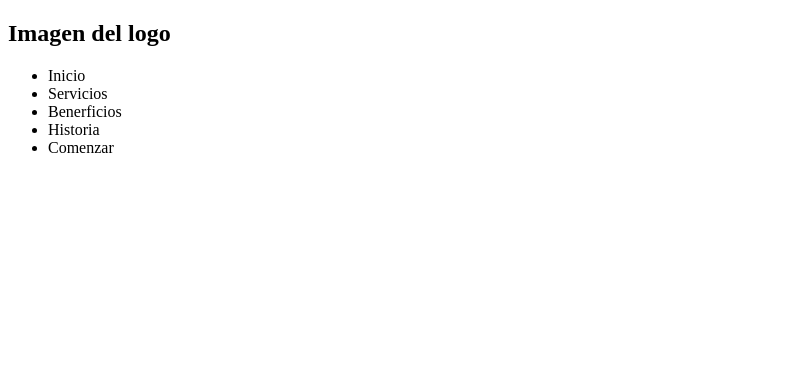
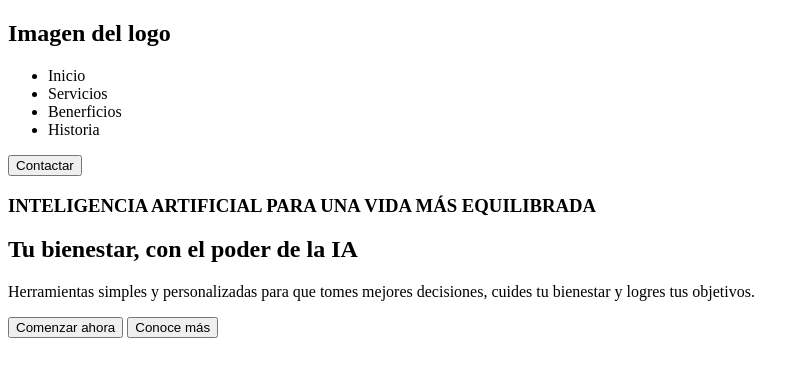
Before and after one commit to EquilibrIA1/EquilibrIA, a website: page index.html in a window 1280 px wide. Shown: the whole page, without its empty margins (0-806 px from the left). Drawn offline with Linux system fonts and the light colour scheme.

Commit message:
feat: header, hero section

```diff
--- a/index.html
+++ b/index.html
@@ -8,15 +8,35 @@
 <body>
 
 <header>
+
     <h2>Imagen del logo</h2>
+
+    <nav>
     <ul>
         <li>Inicio</li>
         <li>Servicios</li>
         <li>Benerficios</li>
         <li>Historia</li>
-        <li>Comenzar</li>
     </ul>
+    <button>Contactar</button>
+    </nav>
+
 </header>
+
+<section id = "hero">
+    <h3>INTELIGENCIA ARTIFICIAL PARA UNA VIDA MÁS EQUILIBRADA</h3>
+
+    <h2>Tu bienestar, con el poder de la IA</h2>
+
+    <p>Herramientas simples y personalizadas para que tomes
+        mejores decisiones, cuides tu bienestar y logres tus objetivos.</p>
+
+    <button>Comenzar ahora</button>
+    <button>Conoce más</button>
+</section>
+
+
+
 
 
 </body>
```
